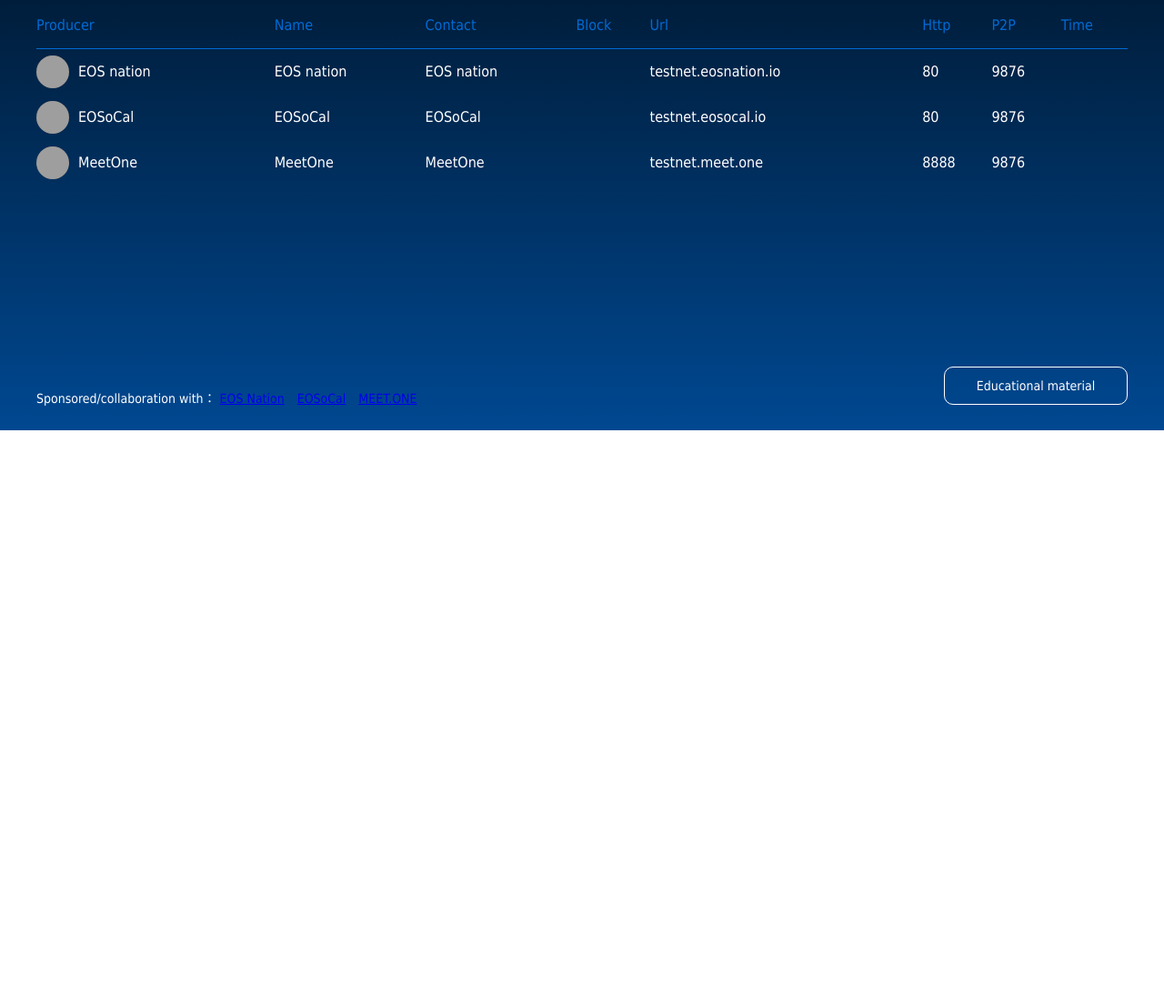
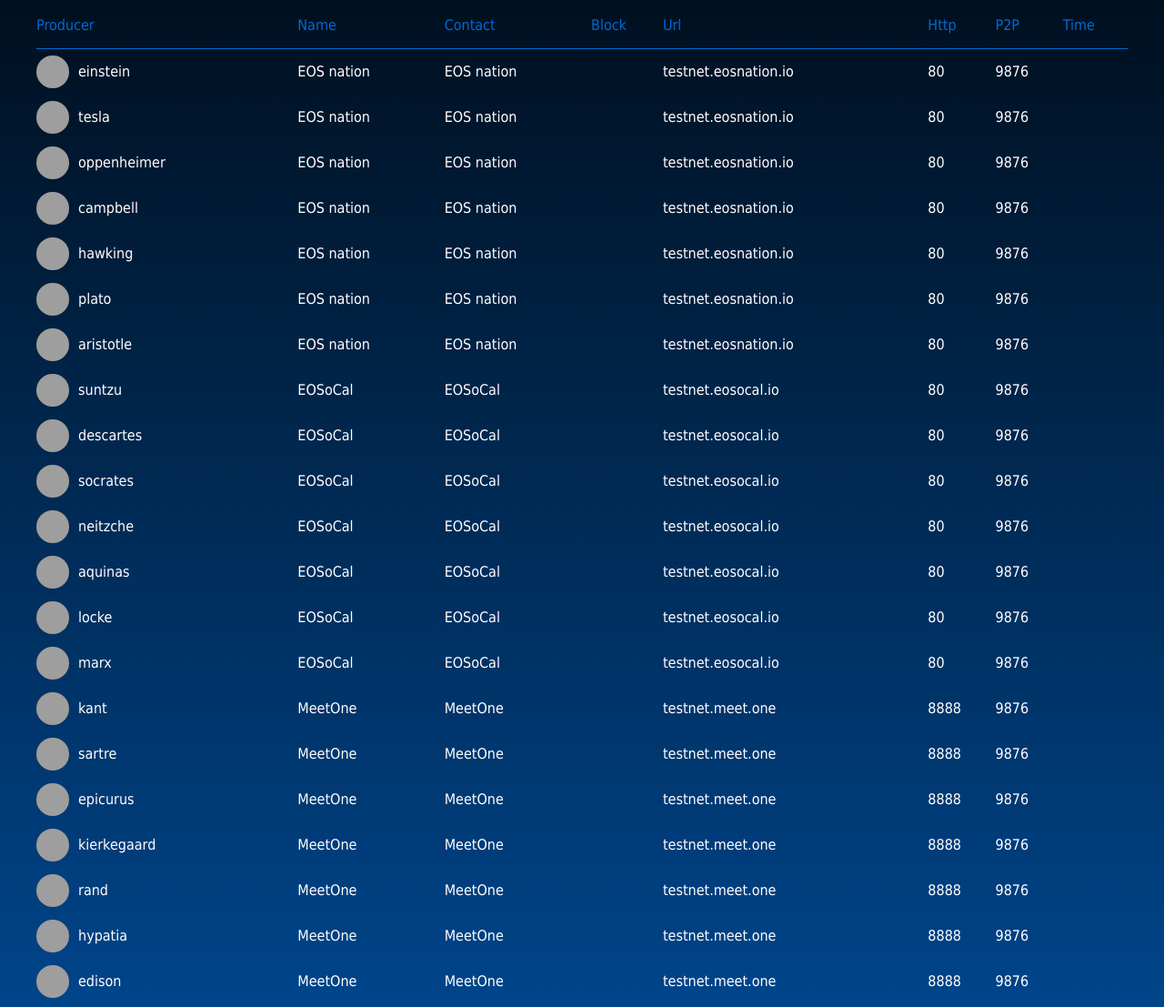
Before and after one commit to luckybean/ScholarTestnet, a plain HTML site: page index.html in a window 1280 px wide. Shown: the part 327-1434 px from the top of the page at 91% size. Before the commit the page ends 800 px from the top, so only its background shows below. Drawn offline with Linux system fonts and the light colour scheme; no server answers; grey boxes are pictures that could not be loaded.

Commit message:
upload 21 producer

```diff
--- a/index.css
+++ b/index.css
@@ -111,10 +111,6 @@ body {
 }
 
 .bottom {
-    position: fixed;
-    left: 50%;
-    bottom: 0;
-    margin-left: -600px;
     width: 1200px;
     height: 70px;
     line-height: 70px;
@@ -135,6 +131,7 @@ body {
     float: right;
     width: 200px;
     height: 40px;
+    margin-top: 14px;
     line-height: 40px;
     text-align: center;
     border: solid 1px white;
--- a/index.js
+++ b/index.js
@@ -5,8 +5,8 @@
  */
 
 var ScholarTest = {
-  lastIrreversibleBlock:0,
-  numberOfBlocks:0,
+  lastIrreversibleBlock: 0,
+  numberOfBlocks: 0,
   init: function () {
     document.getElementById('configuredProducer').innerText = window.producerList.length.toString();
     this.lastBlockElement = document.getElementById('lastBlockEle');
@@ -23,7 +23,7 @@ var ScholarTest = {
       var html = '<tr class="item">' +
         '<th><div class="producer-logo">' +
         '<img src="' + producerList[i].logo + '"/>' +
-        '</div><span>' + producerList[i].name + '</span></th>' +
+        '</div><span>' + producerList[i].producer + '</span></th>' +
         '<th>' + producerList[i].name + '</th>' +
         '<th>' + producerList[i].contact + '</th>' +
         '<th class="item-last-block"></th>' +
@@ -34,7 +34,7 @@ var ScholarTest = {
 
       var tr = document.createElement("tr");
       tr.class = 'item';
-      tr.id = producerList[i].id;
+      tr.id = producerList[i].producer;
       tr.innerHTML = html;
       BPTable.appendChild(tr);
     }
@@ -44,20 +44,20 @@ var ScholarTest = {
     var producerList = window.producerList;
     for (var i = 0; i < producerList.length; i++) {
       var self = this;
-      var targetProducerObj = document.getElementById(producerList[i].id);
+      var targetProducerObj = document.getElementById(producerList[i].producer);
 
       function refreshData(targetProducerObj) {
         self.get(producerList[i].API_URL + '/v1/chain/get_info', function (data) {
           targetProducerObj.querySelector('.item-last-block').innerText = data.last_irreversible_block_num;
-          targetProducerObj.querySelector('.item-time').innerText = data.head_block_time.replace('T',' ');
+          targetProducerObj.querySelector('.item-time').innerText = data.head_block_time.replace('T', ' ');
 
 
           // detect lastIrreversibleBlock and numberOfBlocks
-          if(data.last_irreversible_block_num > self.lastIrreversibleBlock){
+          if (data.last_irreversible_block_num > self.lastIrreversibleBlock) {
             self.lastBlockElement.innerText = data.last_irreversible_block_num;
           }
 
-          if(data.head_block_num > self.numberOfBlocks){
+          if (data.head_block_num > self.numberOfBlocks) {
             self.numberOfBlocksEle.innerText = data.head_block_num;
           }
         }, function (error) {
--- a/producer.js
+++ b/producer.js
@@ -1,8 +1,7 @@
 window.producerList = [
   {
-    "id": 1,
     "logo": "https://meet.one/assets/MEET.svg",
-    "producer": "EOS nation",
+    "producer": "einstein",
     "name": "EOS nation",
     "contact": "EOS nation",
     "block": "",
@@ -13,9 +12,80 @@ window.producerList = [
     "API_URL": "https://testnet.eosnation.io"
   },
   {
-    "id": 2,
     "logo": "https://meet.one/assets/MEET.svg",
-    "producer": "EOSoCal",
+    "producer": "tesla",
+    "name": "EOS nation",
+    "contact": "EOS nation",
+    "block": "",
+    "URL": "testnet.eosnation.io",
+    "HTTP": "80",
+    "P2P": "9876",
+    "Time": "",
+    "API_URL": "https://testnet.eosnation.io"
+  },
+  {
+    "logo": "https://meet.one/assets/MEET.svg",
+    "producer": "oppenheimer",
+    "name": "EOS nation",
+    "contact": "EOS nation",
+    "block": "",
+    "URL": "testnet.eosnation.io",
+    "HTTP": "80",
+    "P2P": "9876",
+    "Time": "",
+    "API_URL": "https://testnet.eosnation.io"
+  },
+  {
+    "logo": "https://meet.one/assets/MEET.svg",
+    "producer": "campbell",
+    "name": "EOS nation",
+    "contact": "EOS nation",
+    "block": "",
+    "URL": "testnet.eosnation.io",
+    "HTTP": "80",
+    "P2P": "9876",
+    "Time": "",
+    "API_URL": "https://testnet.eosnation.io"
+  },
+  {
+    "logo": "https://meet.one/assets/MEET.svg",
+    "producer": "hawking",
+    "name": "EOS nation",
+    "contact": "EOS nation",
+    "block": "",
+    "URL": "testnet.eosnation.io",
+    "HTTP": "80",
+    "P2P": "9876",
+    "Time": "",
+    "API_URL": "https://testnet.eosnation.io"
+  },
+  {
+    "logo": "https://meet.one/assets/MEET.svg",
+    "producer": "plato",
+    "name": "EOS nation",
+    "contact": "EOS nation",
+    "block": "",
+    "URL": "testnet.eosnation.io",
+    "HTTP": "80",
+    "P2P": "9876",
+    "Time": "",
+    "API_URL": "https://testnet.eosnation.io"
+  },
+  {
+    "logo": "https://meet.one/assets/MEET.svg",
+    "producer": "aristotle",
+    "name": "EOS nation",
+    "contact": "EOS nation",
+    "block": "",
+    "URL": "testnet.eosnation.io",
+    "HTTP": "80",
+    "P2P": "9876",
+    "Time": "",
+    "API_URL": "https://testnet.eosnation.io"
+  },
+  {
+    "logo": "https://meet.one/assets/MEET.svg",
+    "producer": "suntzu",
     "name": "EOSoCal",
     "contact": "EOSoCal",
     "block": "",
@@ -24,10 +94,154 @@ window.producerList = [
     "P2P": "9876",
     "Time": "",
     "API_URL": "https://testnet.eosocal.io"
-  }, {
-    "id": 3,
+  },
+  {
     "logo": "https://meet.one/assets/MEET.svg",
-    "producer": "MeetOne",
+    "producer": "descartes",
+    "name": "EOSoCal",
+    "contact": "EOSoCal",
+    "block": "",
+    "URL": "testnet.eosocal.io",
+    "HTTP": "80",
+    "P2P": "9876",
+    "Time": "",
+    "API_URL": "https://testnet.eosocal.io"
+  },
+  {
+    "logo": "https://meet.one/assets/MEET.svg",
+    "producer": "socrates",
+    "name": "EOSoCal",
+    "contact": "EOSoCal",
+    "block": "",
+    "URL": "testnet.eosocal.io",
+    "HTTP": "80",
+    "P2P": "9876",
+    "Time": "",
+    "API_URL": "https://testnet.eosocal.io"
+  },
+  {
+    "logo": "https://meet.one/assets/MEET.svg",
+    "producer": "neitzche",
+    "name": "EOSoCal",
+    "contact": "EOSoCal",
+    "block": "",
+    "URL": "testnet.eosocal.io",
+    "HTTP": "80",
+    "P2P": "9876",
+    "Time": "",
+    "API_URL": "https://testnet.eosocal.io"
+  },
+  {
+    "logo": "https://meet.one/assets/MEET.svg",
+    "producer": "aquinas",
+    "name": "EOSoCal",
+    "contact": "EOSoCal",
+    "block": "",
+    "URL": "testnet.eosocal.io",
+    "HTTP": "80",
+    "P2P": "9876",
+    "Time": "",
+    "API_URL": "https://testnet.eosocal.io"
+  },
+  {
+    "logo": "https://meet.one/assets/MEET.svg",
+    "producer": "locke",
+    "name": "EOSoCal",
+    "contact": "EOSoCal",
+    "block": "",
+    "URL": "testnet.eosocal.io",
+    "HTTP": "80",
+    "P2P": "9876",
+    "Time": "",
+    "API_URL": "https://testnet.eosocal.io"
+  },
+  {
+    "logo": "https://meet.one/assets/MEET.svg",
+    "producer": "marx",
+    "name": "EOSoCal",
+    "contact": "EOSoCal",
+    "block": "",
+    "URL": "testnet.eosocal.io",
+    "HTTP": "80",
+    "P2P": "9876",
+    "Time": "",
+    "API_URL": "https://testnet.eosocal.io"
+  },
+  {
+    "logo": "https://meet.one/assets/MEET.svg",
+    "producer": "kant",
+    "name": "MeetOne",
+    "contact": "MeetOne",
+    "block": "",
+    "URL": "testnet.meet.one",
+    "HTTP": "8888",
+    "P2P": "9876",
+    "Time": "",
+    "API_URL": "http://testnet.meet.one:8888"
+  },
+  {
+    "logo": "https://meet.one/assets/MEET.svg",
+    "producer": "sartre",
+    "name": "MeetOne",
+    "contact": "MeetOne",
+    "block": "",
+    "URL": "testnet.meet.one",
+    "HTTP": "8888",
+    "P2P": "9876",
+    "Time": "",
+    "API_URL": "http://testnet.meet.one:8888"
+  },
+  {
+    "logo": "https://meet.one/assets/MEET.svg",
+    "producer": "epicurus",
+    "name": "MeetOne",
+    "contact": "MeetOne",
+    "block": "",
+    "URL": "testnet.meet.one",
+    "HTTP": "8888",
+    "P2P": "9876",
+    "Time": "",
+    "API_URL": "http://testnet.meet.one:8888"
+  },
+  {
+    "logo": "https://meet.one/assets/MEET.svg",
+    "producer": "kierkegaard",
+    "name": "MeetOne",
+    "contact": "MeetOne",
+    "block": "",
+    "URL": "testnet.meet.one",
+    "HTTP": "8888",
+    "P2P": "9876",
+    "Time": "",
+    "API_URL": "http://testnet.meet.one:8888"
+  },
+  {
+    "logo": "https://meet.one/assets/MEET.svg",
+    "producer": "rand",
+    "name": "MeetOne",
+    "contact": "MeetOne",
+    "block": "",
+    "URL": "testnet.meet.one",
+    "HTTP": "8888",
+    "P2P": "9876",
+    "Time": "",
+    "API_URL": "http://testnet.meet.one:8888"
+  },
+  {
+    "logo": "https://meet.one/assets/MEET.svg",
+    "producer": "hypatia",
+    "name": "MeetOne",
+    "contact": "MeetOne",
+    "block": "",
+    "URL": "testnet.meet.one",
+    "HTTP": "8888",
+    "P2P": "9876",
+    "Time": "",
+    "API_URL": "http://testnet.meet.one:8888"
+  },
+  {
+    "logo": "https://meet.one/assets/MEET.svg",
+    "producer": "edison",
     "name": "MeetOne",
     "contact": "MeetOne",
     "block": "",
```
Also changed, not shown: index.html (+1 -1 lines).
